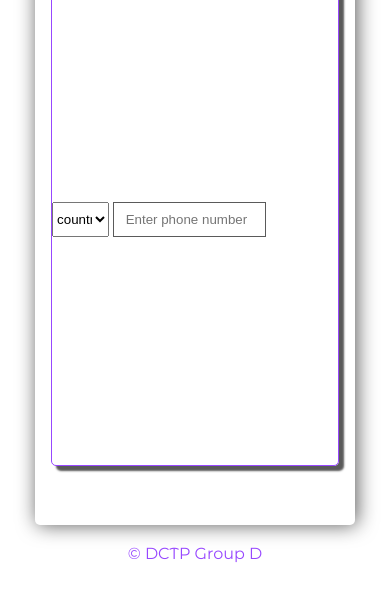
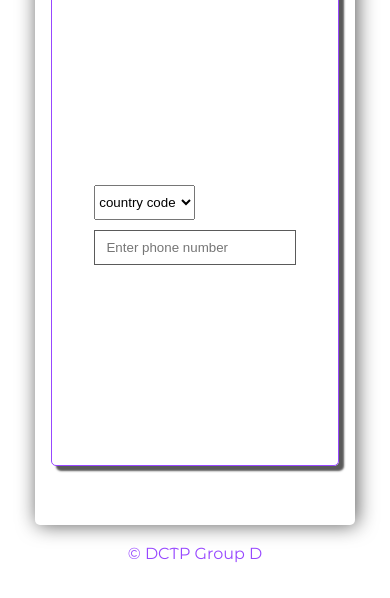
Before and after one commit to KoolTeck/DCTP_GroupD_Phonie, a plain HTML site: page index.html in a window 390 px wide. Shown: the part 224-822 px from the top of the page. Drawn offline with Linux system fonts and the light colour scheme.

Commit message:
updated css

```diff
--- a/style.css
+++ b/style.css
@@ -147,11 +147,17 @@ footer {
         margin-top: 2.5rem;
     }
 
+    .phone-logo-box {
+	display: flex;
+    }
+
     #country-code {
-        width: 20%;
+        width: 50%;
+	margin: 10px auto;
     }
 
     #phoneNumber {
-        width: 76%;
+        width: 100%;
+	margin: 0 auto;
     }
  }
```
